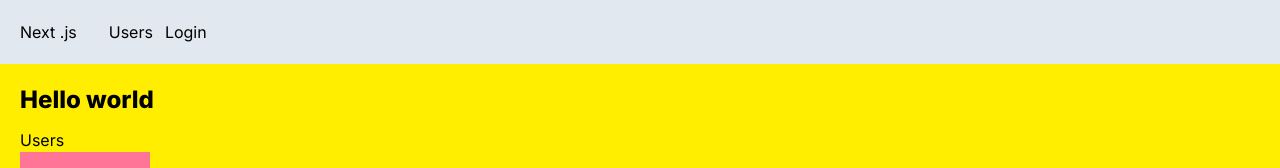
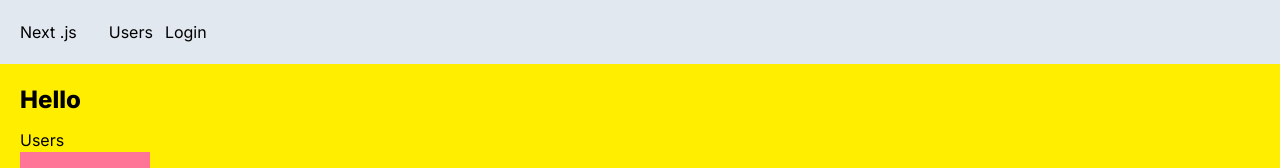
Before and after one commit to RobinB87/nextjs-tailwind-app, a Next.js app in the folder next-app/: page / in a window 1280 px wide. Shown: the top 168 px of the page. Built offline with nearby package versions, Linux system fonts and the light colour scheme; no server answers.

Commit message:
example of how to use session in a server component

```diff
--- a/next-app/app/api/auth/[...nextauth]/route.ts
+++ b/next-app/app/api/auth/[...nextauth]/route.ts
@@ -1,14 +1,16 @@
 import NextAuth from "next-auth";
 import GoogleProvider from "next-auth/providers/google";
 
-const handler = NextAuth({
+export const authOptions = {
   providers: [
     GoogleProvider({
       clientId: process.env.GOOGLE_CLIENT_ID!,
       clientSecret: process.env.GOOGLE_CLIENT_SECRET!,
     }),
   ],
-});
+};
+
+const handler = NextAuth(authOptions);
 
 // export this function as a GET or a POST
 // any GET or POST request send to this endpoint will be handled inside this handle function
--- a/next-app/app/page.tsx
+++ b/next-app/app/page.tsx
@@ -1,15 +1,19 @@
 import Link from "next/link";
+import { getServerSession } from "next-auth";
 
+import { authOptions } from "./api/auth/[...nextauth]/route";
 import ProductCard from "./components/ProductCard/ProductCard";
 
 // Link:
 //  - only downloads content of the target page (so if you click /users, it does not download the navbar etc). rsc in devtools stands for react_server_component
 //  - pre-fetches links that are in the viewport. If you run the app in production, the users page will be prefetched twice, once sorted by name and once sorted by email (as there are two Links). Improves performance
 //  - Caches pages on the client: if you go to a page you have seen before, nextjs does not do a request to backend. So if you go from homepage to users and back to homepage, homepage is not requested again. This only exists for one sessions and clears at a full page reload
-export default function Home() {
+export default async function Home() {
+  const session = await getServerSession(authOptions);
+
   return (
     <main>
-      <h1>Hello world</h1>
+      <h1>Hello {session && <span>{session.user?.name}</span>}</h1>
       {/* Next.js provides the Link component to enable client-side navigation. This means as the user navigates between pages, the new content is loaded quickly and smoothly without the entire page being reloaded.  */}
       <Link href="/users/">Users</Link>
       <ProductCard />
```
